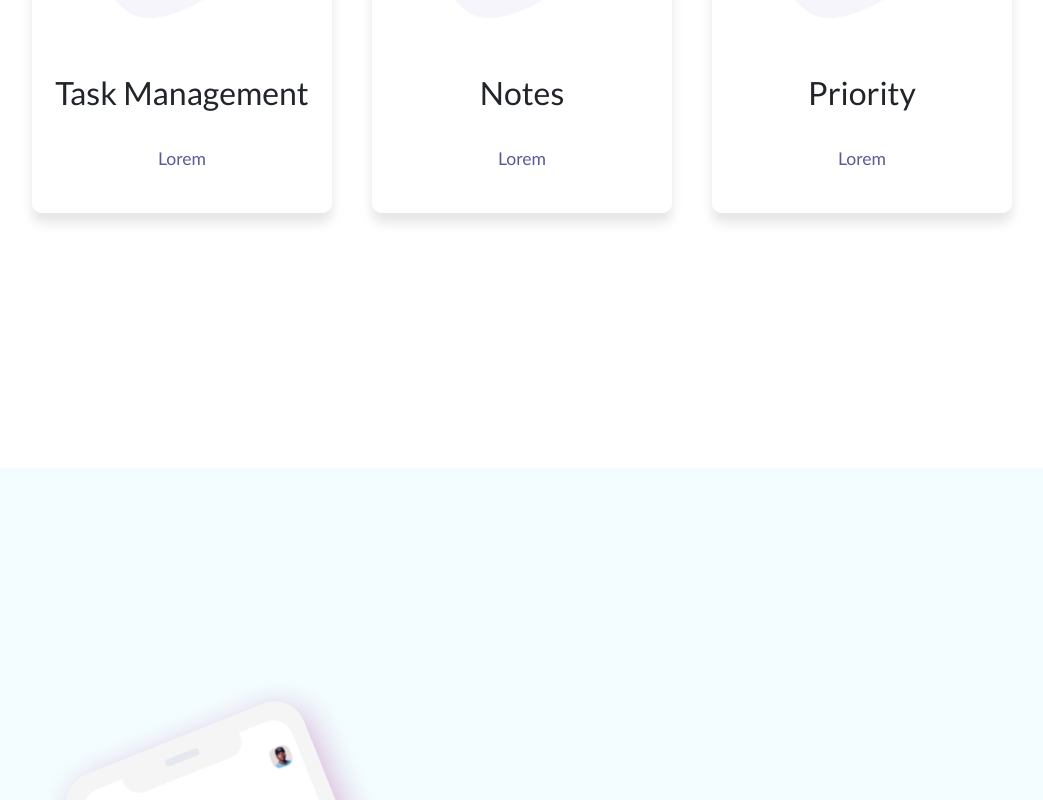
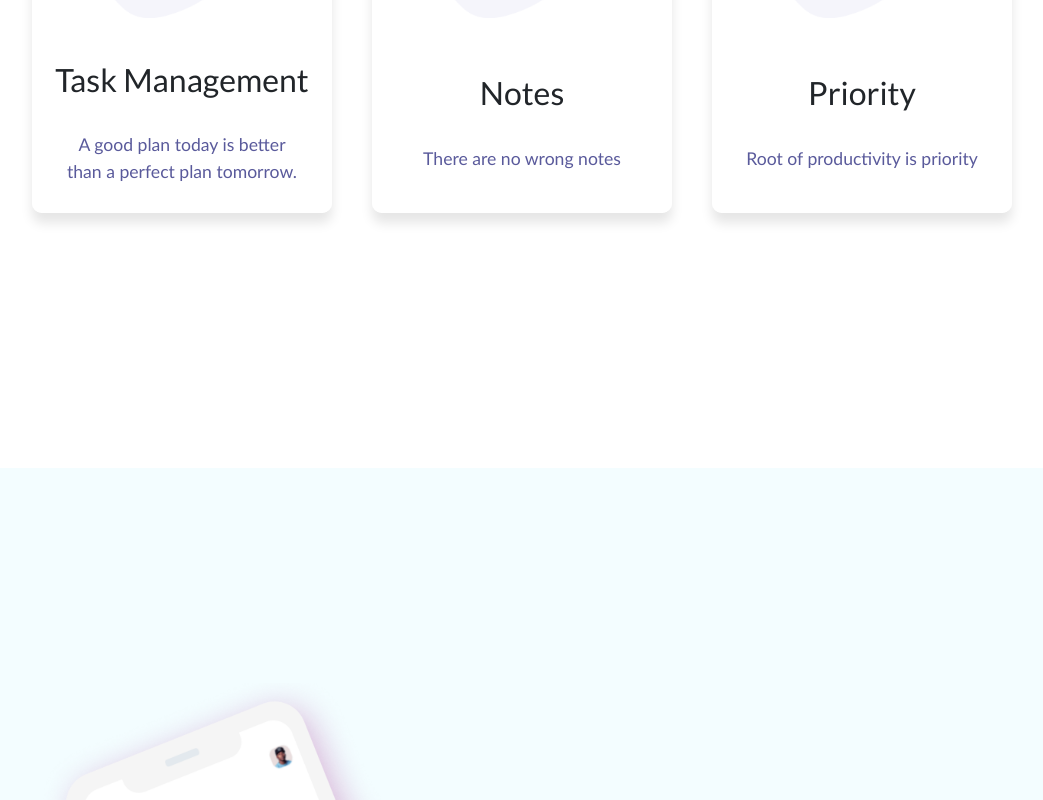
Before and after one commit to herraphfx/simple_productivity, a React (Create React App) app: page / in a window 1280 px wide. Shown: the part 1200-2000 px from the top of the page, without its empty margins (118-1161 px from the left). Built offline with nearby package versions, Linux system fonts and the light colour scheme.

Commit message:
changes on workspace

```diff
--- a/src/App.js
+++ b/src/App.js
@@ -7,6 +7,7 @@ import Home from './pages/Home';
 import Note from './pages/Note';
 import Workspace from './pages/Workspace';
 import { nanoid } from 'nanoid'
+import Notfound from './pages/Notfound';
 
 
 function App() {
@@ -75,6 +76,8 @@ function App() {
 
     <Routes>
     <Route path='/' element={<Home/>}/>
+    <Route  element={<Notfound/>}/>
+
     </Routes>
     <Navigation/>
     <Routes>
--- a/src/components/Home/Feature.js
+++ b/src/components/Home/Feature.js
@@ -9,9 +9,21 @@ function Feature() {
   return (
     <div id='features'>
         <div className='a-container'>
-            <FeatureBox image={featureimage} title='Task Management'/>
-            <FeatureBox image={featureimage1} title='Notes'/>
-            <FeatureBox image={featureimage2} title='Priority'/>
+            <FeatureBox
+            image={featureimage}
+            title='Task Management'
+            description='A good plan today is better than a perfect plan tomorrow.'
+            />
+            <FeatureBox
+            image={featureimage1}
+            title='Notes'
+            description='There are no wrong notes'
+            />
+            <FeatureBox
+            image={featureimage2}
+            title='Priority'
+            description='Root of productivity is priority'
+            />
         </div>
     </div>
   )
--- a/src/components/Home/FeatureBox.js
+++ b/src/components/Home/FeatureBox.js
@@ -8,7 +8,7 @@ function FeatureBox(props) {
         </div>
         <div className='s-b-text'>
             <h2>{props.title}</h2>
-            <p>Lorem</p>
+            <p>{props.description}</p>
         </div>
     </div>
   )
--- a/src/components/Home/Presentation.js
+++ b/src/components/Home/Presentation.js
@@ -4,7 +4,7 @@ function Presentation() {
   return (
     <div className='presentation'>
         <h1>UI Experience</h1>
-        <p>Lorem</p>
+        <p>A productive Experience</p>
     </div>
   )
 }
--- a/src/pages/Activity.js
+++ b/src/pages/Activity.js
@@ -3,8 +3,8 @@ import '../components/TodoForm.css'
 import TodoForm from '../components/TodoForm';
 import TodoList from '../components/TodoList';
 
+
 function Activity(todo) {
-
 
   //States
   const [task, setTask] = useState('');
--- /dev/null
+++ b/src/pages/Notfound.js
@@ -0,0 +1,13 @@
+import React from 'react'
+import { Link } from 'react-router-dom'
+
+function Notfound() {
+  return (
+    <div>
+    <h1>404 - Not Found!</h1>
+    <Link to="/">Go Home</Link>
+    </div>
+  )
+}
+
+export default Notfound
```
